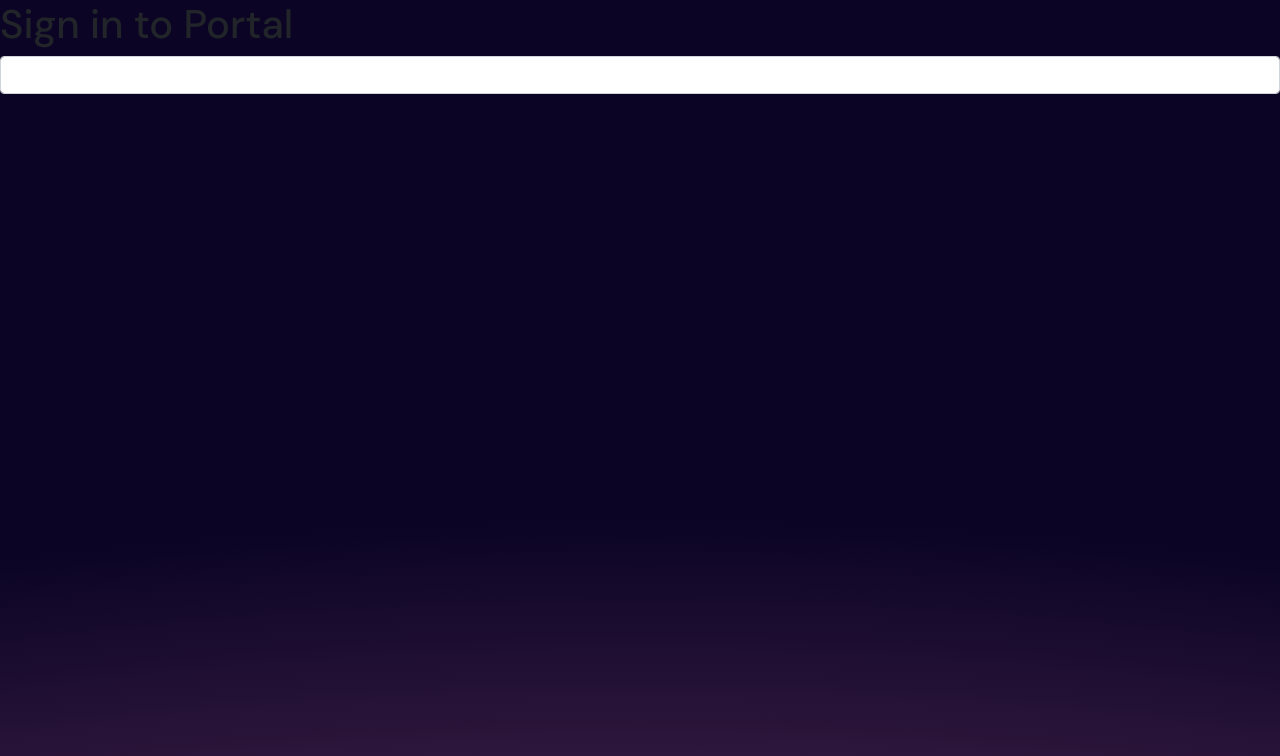
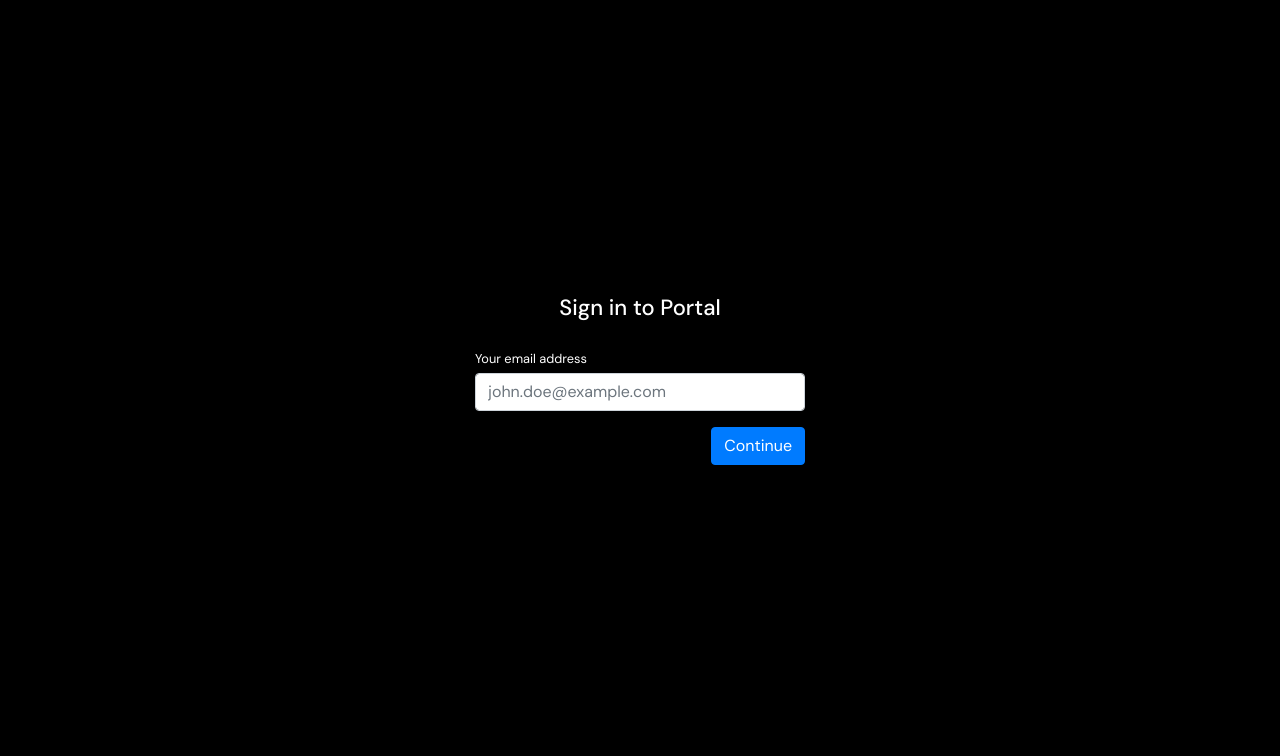
Before and after one commit to aCubed-tm/portal, a Vue app: page /auth in a window 1280 px wide. Shown: the top 756 px of the page. Built offline with nearby package versions, Linux system fonts and the light colour scheme.

Commit message:
Add login WIP

```diff
--- /dev/null
+++ b/src/components/input/_input.js
@@ -0,0 +1,20 @@
+export default {
+  props: ['value'],
+
+  data: (vm) => ({
+      localValue: vm.value,
+  }),
+
+  methods: {
+    updateLocalValue(event) {
+      this.localValue = event.target.value;
+      this.$emit('input', this.localValue);
+    },
+  },
+
+  watch: {
+    value(newValue) {
+        this.localValue = newValue;
+    },
+  },
+};
--- a/src/components/input/email.vue
+++ b/src/components/input/email.vue
@@ -2,11 +2,13 @@
   <div class="form-group">
     <label v-if="label" :for="id" v-html="label"></label>
     <input :id="id" type="email" class="form-control" :placeholder="placeholder"
+      :value="localValue" @change="updateLocalValue($event)"
       :disabled="disabled" :readonly="readonly">
   </div>
 </template>
 
 <script>
+import input from './_input';
 
 const generateId = (length = 20) => {
   let result = '';
@@ -18,6 +20,8 @@ const generateId = (length = 20) => {
 };
 
 export default {
+  mixins: [input],
+
   props: {
     id: {
       default: generateId(),
--- a/src/views/auth/login.vue
+++ b/src/views/auth/login.vue
@@ -1,9 +1,30 @@
+<style lang="scss" skoped>
+  #wrapper .container-fluid {
+    background: black;
+    min-height: calc(var(--vh, 1vh) * 100);
+  }
+
+  h1 { font-size: 22px; }
+  form { min-width: 330px; }
+</style>
+
 <template>
-  <div>
-    <h1>Sign in to Portal</h1>
-    <form @submit.prevent="">
-      <email/>
-    </form>
+  <div id="wrapper" class="text-white">
+    <div class="container-fluid d-flex justify-content-center align-items-center">
+      <div class="pt-2 pb-5">
+        <header class="mb-4 text-center">
+          <h1>Sign in to Portal</h1>
+          <p v-if="userRegistered" class="mt-1">{{ formData.email }}</p>
+        </header>
+
+        <form v-if="!userRecognized" @submit.prevent="validateEmail" novalidate>
+          <email v-model="formData.email" label="Your email address"
+            placeholder="john.doe@example.com"/>
+          <input type="submit" value="Continue" class="btn btn-primary float-right">
+        </form>
+
+      </div>
+    </div>
   </div>
 </template>
 
@@ -12,5 +33,35 @@ import email from '@/components/input/email.vue';
 
 export default {
   components: { email },
+
+  data() {
+    return {
+      processed: false,
+      processing: false,
+      formData: {
+        email: '',
+        password: '',
+      },
+      userRecognized: false,
+      userRegistered: false,
+    };
+  },
+
+  methods: {
+    changeEmail() {
+      this.processed = false;
+      this.processing = false;
+      this.userRecognized = false;
+      this.userRegistered = false;
+    },
+    validateEmail() {
+      this.processed = true;
+      this.processing = true;
+        // Perform user lookup
+        this.userRecognized = true;
+        this.userRegistered = true;
+        this.processing = false;
+    },
+  },
 };
 </script>
```
Also changed, not shown: .eslintrc.js.
